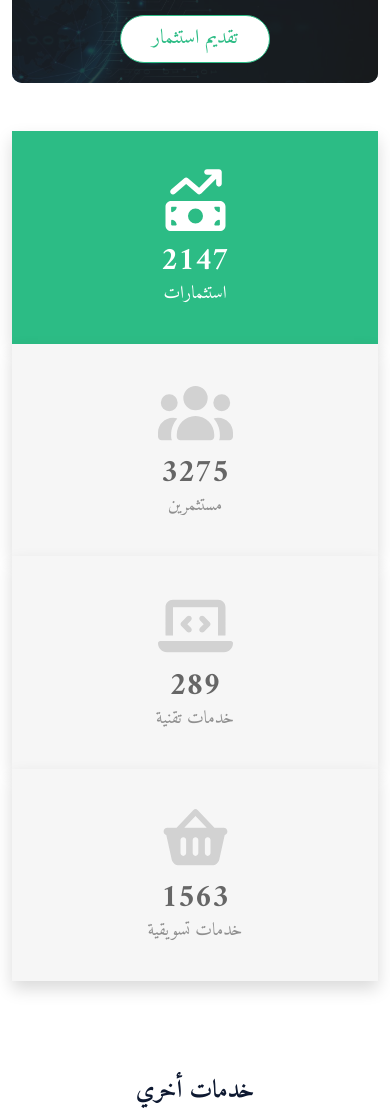
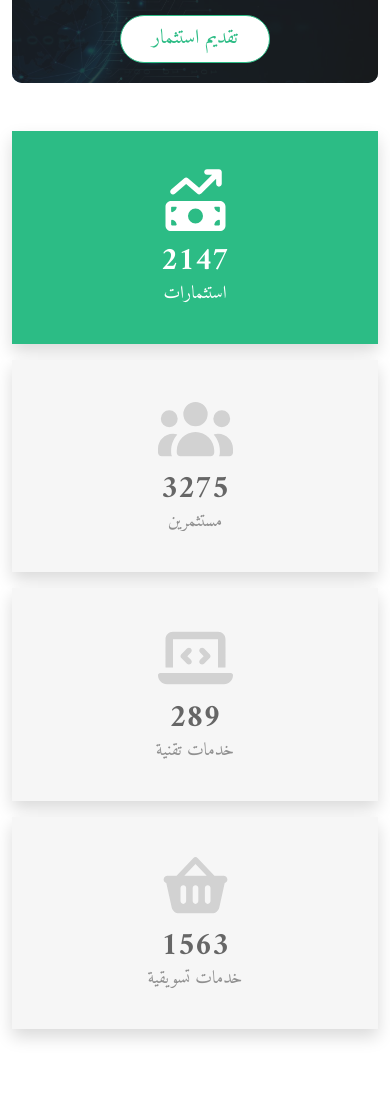
Before and after one commit to FatmaMo7/mitra, a plain HTML site: page index.html in a window 390 px wide. Shown: the part 4617-5727 px from the top of the page. Drawn offline with nearby package versions, Linux system fonts and the light colour scheme.

Commit message:
Update index.html

```diff
--- a/index.html
+++ b/index.html
@@ -209,28 +209,28 @@
 
         <div class="row ">
 
-      <div class="four col-md-3">
+      <div class="four col-md-3 pb-3">
         <div class="counter-box colored shadow">
           <i class="fa-solid fa-money-bill-trend-up"></i>
           <span class="counter">2147</span>
           <p>استثمارات</p>
         </div>
       </div>
-      <div class="four col-md-3  ">
+      <div class="four col-md-3 pb-3 ">
         <div class="counter-box shadow">
           <i class="fa-solid fa-users"></i>
           <span class="counter">3275</span>
           <p>مستثمرين </p>
         </div>
       </div>
-      <div class="four col-md-3">
+      <div class="four col-md-3 pb-3">
         <div class="counter-box shadow">
           <i class="fa-solid fa-laptop-code"></i>
           <span class="counter">289</span>
           <p>خدمات تقنية</p>
         </div>
       </div>
-      <div class="four col-md-3">
+      <div class="four col-md-3 pb-3 ">
         <div class="counter-box shadow">
           <i class="fa-solid fa-basket-shopping"></i>
           <span class="counter">1563</span>
```
